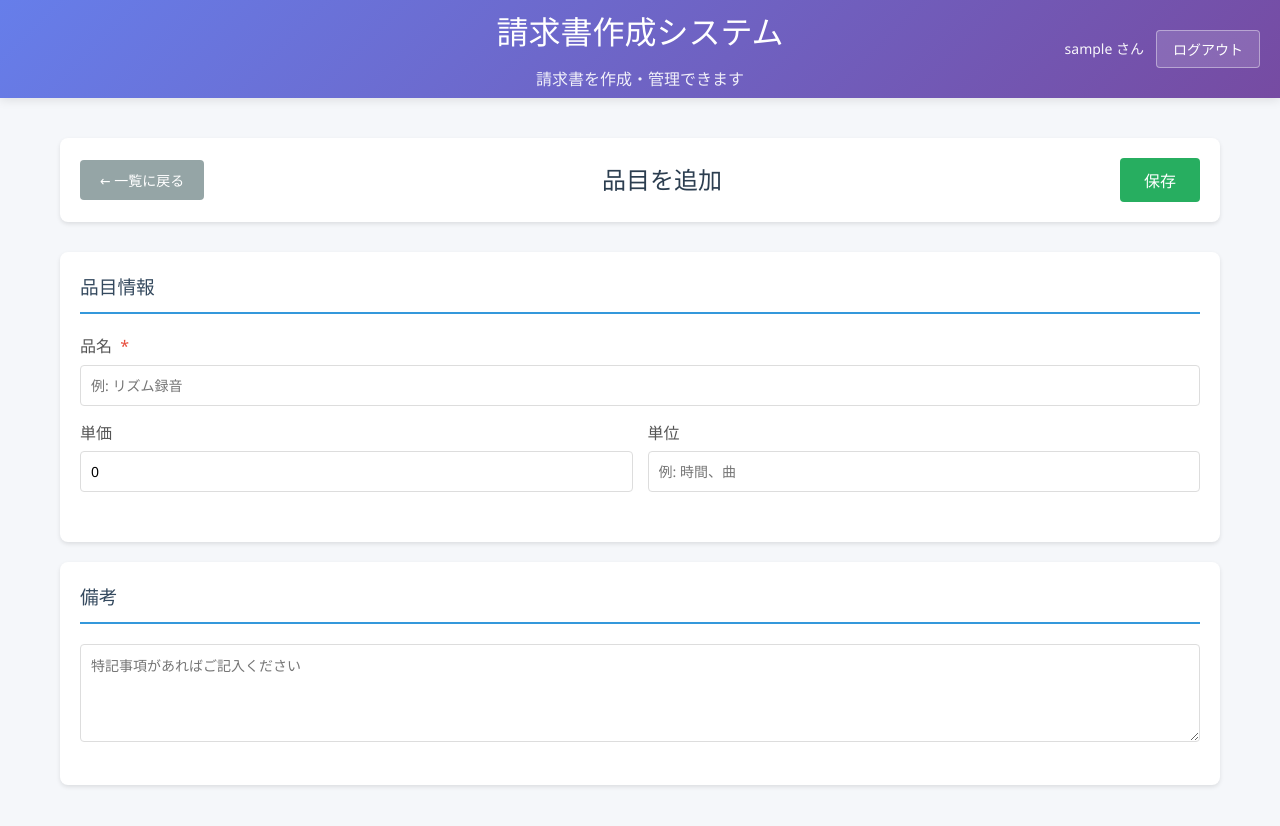
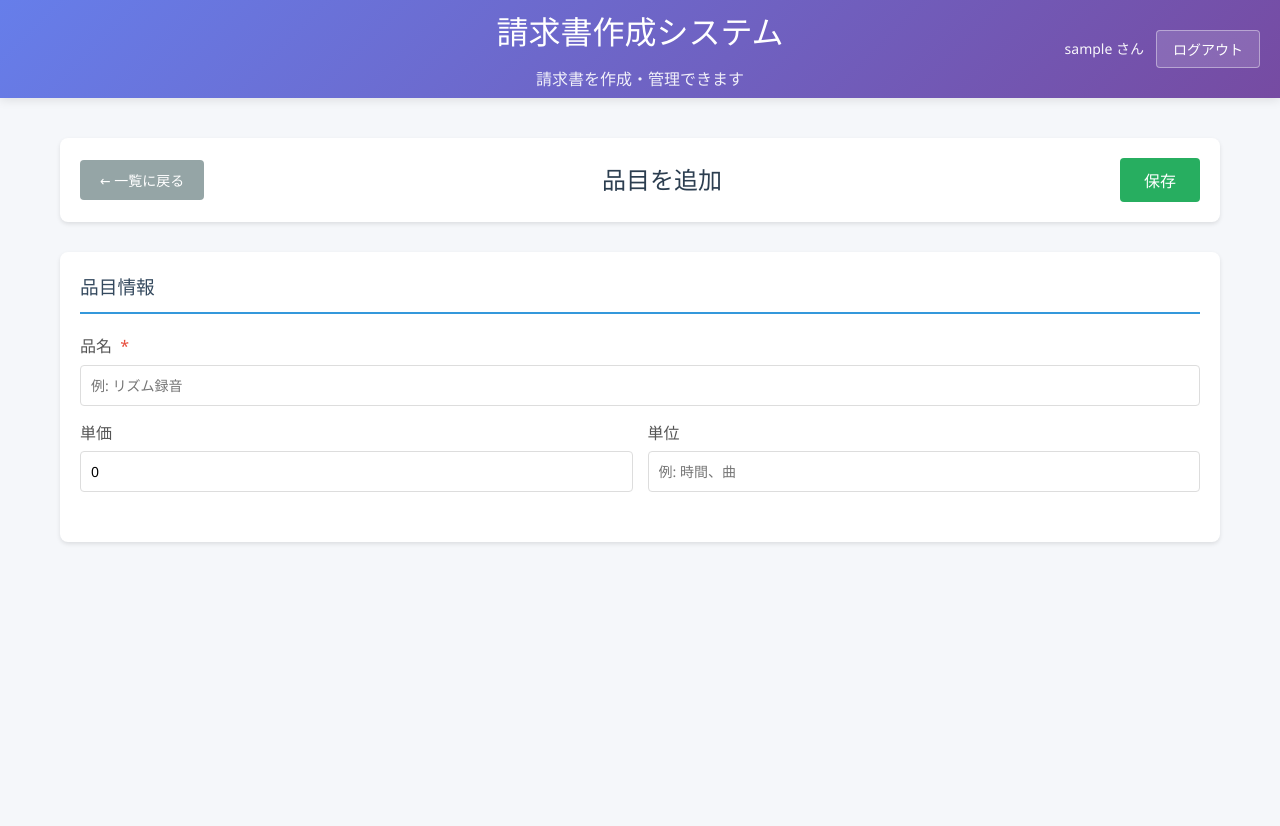
Before and after one commit to keigo-hisazumi/my-invoice-view, a Vue app: page /items/create in a window 1280 px wide. Shown: the top 826 px of the page. After the commit the page ends 800 px from the top, so only its background shows below. Built offline with nearby package versions, Linux system fonts and the light colour scheme; sample sign-in values are in the browser's storage.

Commit message:
refactor: 品目マスタから備考フィールドを削除
https://claude.ai/code/session_01URKkadyHJBo755vQYMMELm

```diff
--- a/src/types/invoice.ts
+++ b/src/types/invoice.ts
@@ -79,7 +79,6 @@ export interface ItemMaster {
   description: string  // 品名
   unitPrice: number    // 単価
   unit: string         // 単位
-  notes: string        // 備考
   createdAt: string    // 作成日時
   updatedAt: string    // 更新日時
 }
--- a/src/views/ItemMasterForm.vue
+++ b/src/views/ItemMasterForm.vue
@@ -26,12 +26,6 @@
       </div>
     </div>
 
-    <div class="form-section">
-      <h3>備考</h3>
-      <div class="form-group">
-        <textarea v-model="item.notes" rows="4" placeholder="特記事項があればご記入ください"></textarea>
-      </div>
-    </div>
   </div>
 </template>
 
@@ -57,7 +51,6 @@ const item = reactive<ItemMaster>({
   description: '',
   unitPrice: 0,
   unit: '',
-  notes: '',
   createdAt: '',
   updatedAt: ''
 })
--- a/src/views/ItemMasterList.vue
+++ b/src/views/ItemMasterList.vue
@@ -18,7 +18,6 @@
             <th>品名</th>
             <th>単価</th>
             <th>単位</th>
-            <th>備考</th>
             <th>操作</th>
           </tr>
         </thead>
@@ -27,7 +26,6 @@
             <td data-label="品名" class="name">{{ item.description }}</td>
             <td data-label="単価" class="price">¥{{ item.unitPrice.toLocaleString() }}</td>
             <td data-label="単位">{{ item.unit || '-' }}</td>
-            <td data-label="備考">{{ item.notes || '-' }}</td>
             <td data-label="操作" class="actions">
               <button @click="editItem(item.id)" class="btn-edit">編集</button>
               <button @click="deleteItem(item.id)" class="btn-delete">削除</button>
```
